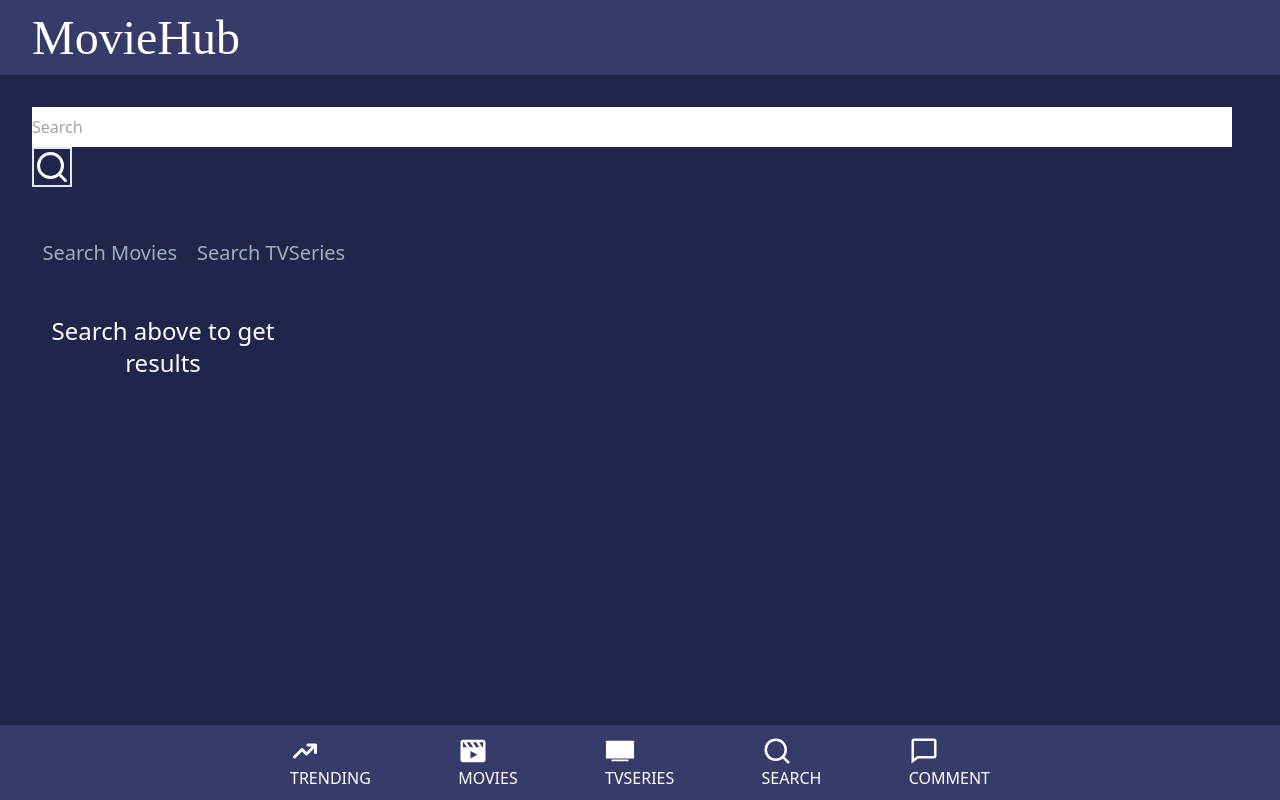
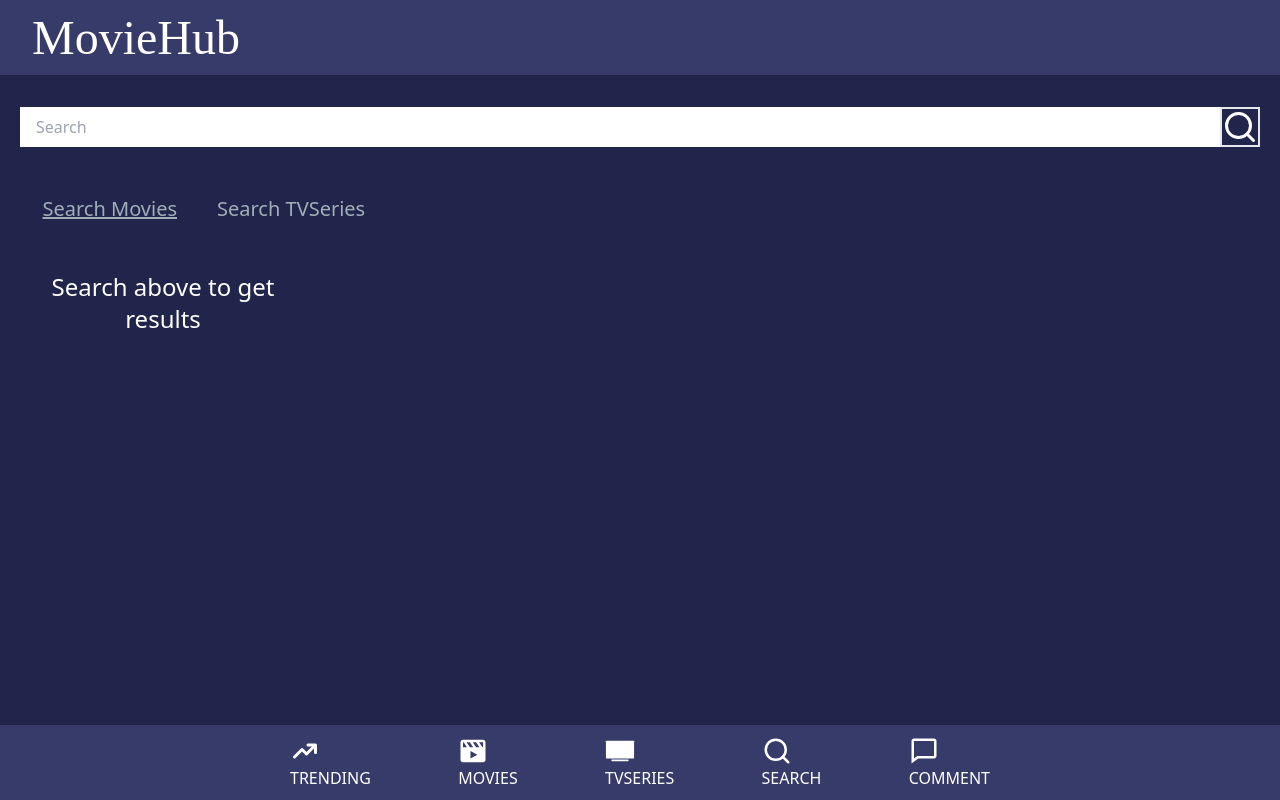
Before and after one commit to Sanket2060/MovieHub, a React (Vite) app: page /search in a window 1280 px wide. Built offline with nearby package versions, Linux system fonts and the light colour scheme; a web font is replaced by a local one.

Commit message:
fixed search select ui

```diff
--- a/src/pages/Search.jsx
+++ b/src/pages/Search.jsx
@@ -1,16 +1,16 @@
-import { useState,useEffect } from "react";
+import { useState, useEffect } from "react";
 import React from 'react'
 import { useRef } from "react";
 import { FiSearch } from "react-icons/fi";
 // CSS knowledge lacks here
 function Search() {
-  const [movieSearch,setmovieSearch]=useState(true);
-  const [searchValue,setSearchValue]=useState("");
-  const [data,setData]=useState([]);
+  const [movieSearch, setmovieSearch] = useState(true);
+  const [searchValue, setSearchValue] = useState("");
+  const [data, setData] = useState([]);
   const myRef = useRef(null);
-  const movieSearchRef=useRef(null);
-  const TVSeriesSearchRef=useRef(null);
-  const SearchLogic=()=>{
+  const movieSearchRef = useRef(null);
+  const TVSeriesSearchRef = useRef(null);
+  const SearchLogic = () => {
     const options = {
       method: 'GET',
       headers: {
@@ -35,7 +35,7 @@ function Search() {
           .catch(err => console.error(err));
         break;
     }
-    myRef.current.value=" "
+    myRef.current.value = " "
   }
   useEffect(() => {
     console.log(data);
@@ -61,34 +61,39 @@ function Search() {
     <>
       <div className='bg-[#22254b] min-h-[700px] flex flex-col items-center p-8'>
 
-          <form action="">
-            <input type="search" name="" id="" placeholder='Search' className='w-[1200px] h-10 py-5' ref={myRef} onChange={(e)=>{
+        {/* <form action=""> */}
+        <div className="flex">
+
+          <input type="search" name="" id="" placeholder='Search' className='w-[1200px] h-10 p-4' ref={myRef} onChange={(e) => {
             setSearchValue(e.currentTarget.value);
           }} />
-            <button type="submit" className='border-2' onClick={(e)=>{
+          <div type="submit" className='border-2 hover:cursor-pointer ' onClick={(e) => {
             e.preventDefault();
             SearchLogic();
-            }}><FiSearch className='text-white text-4xl' /></button>
-          </form>
+          }}><FiSearch className='text-white text-4xl' /></div>
+          </div>
+        {/* </form> */}
         <div className="choose  text-[#9fafb8] flex justify-start w-[1235px] m-7 text-xl placeholder:text-2xl placeholder:pl-3">
-            <button className='m-5' onClick={()=>{setmovieSearch(true)}} ref={movieSearchRef}>Search Movies</button>
-            <button onClick={(e)=>{
+          <button className={`m-5 ${movieSearch==true?'underline':''}  `} onClick={() => { setmovieSearch(true) }} ref={movieSearchRef}>Search Movies</button>
+          <button onClick={(e) => {
             setmovieSearch(false)
-            }} ref={TVSeriesSearchRef}>Search TVSeries</button>
+          }} ref={TVSeriesSearchRef}
+          className={`m-5 ${movieSearch==false?'underline':''}  `}
+          >Search TVSeries</button>
         </div>
         <div className="movies grid grid-cols-4 justify-items-center gap-14 pb-20">
           {
-           (data.length>0)?
+            (data.length > 0) ?
 
-            data.map((movie)=>{
+              data.map((movie) => {
 
-              return(
+                return (
                   <div className="movie w-[300px] h-[450px] bg-black" key={movie.id}>
                     {
-                    movie.poster_path?
+                      movie.poster_path ?
 
-                    <img src={`https://image.tmdb.org/t/p/original/${movie.poster_path}`} alt="movie image" className='h-[395px] bg-cover'/>
-                    :<img src="https://cdn.dribbble.com/users/47195/screenshots/524523/cantfind.jpg" alt="movie image" className='h-[395px] bg-cover'/>
+                        <img src={`https://image.tmdb.org/t/p/original/${movie.poster_path}`} alt="movie image" className='h-[395px] bg-cover' />
+                        : <img src="https://cdn.dribbble.com/users/47195/screenshots/524523/cantfind.jpg" alt="movie image" className='h-[395px] bg-cover' />
 
                     }
                     <div className="description text-white flex justify-between px-5 py-3 bg-[#373b69] ">
@@ -97,7 +102,7 @@ function Search() {
                     </div>
                   </div>
                 )
-              }):  <div className="text-white text-2xl text-center">Search above to get results</div>
+              }) : <div className="text-white text-2xl text-center  ">Search above to get results</div>
           }
 
 
```
Lines whose indentation alone changed are shown as unchanged.
